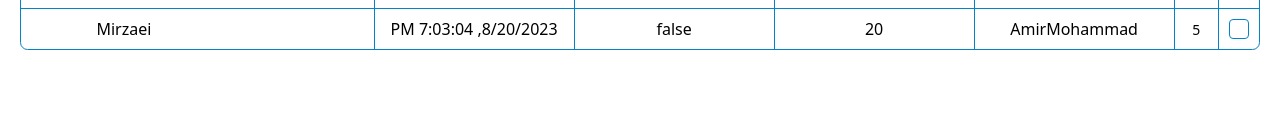
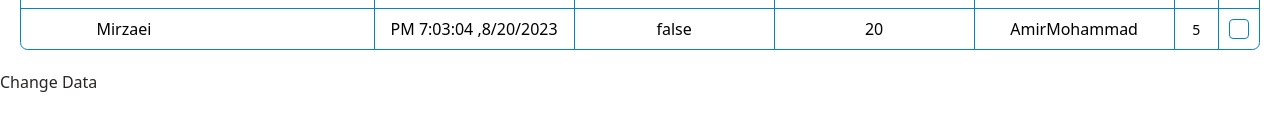
Before and after one commit to AmirMuha/react-table, a React (Create React App) app: page / in a window 1280 px wide. Shown: the part 213-344 px from the top of the page. Built offline with nearby package versions, Linux system fonts and the light colour scheme.

Commit message:
refactor

```diff
--- a/src/index.tsx
+++ b/src/index.tsx
@@ -7,6 +7,14 @@ import createAtoms from "components/util/atoms";
 import colors from "tailwindcss/colors";
 import { useAtom } from "jotai";
 
+const fakeData2 = {
+  id: "97c969fd-7a4d-494d-b59d-40a2a25d266f",
+  first_name: "Reza",
+  last_name: "Ali",
+  isTrue: false,
+  age: 20,
+  birthDate: new Date(),
+};
 const fakeData = {
   id: "97c969fd-7a4d-494d-b59d-40a2a25d266f",
   first_name: "AmirMohammad",
@@ -103,7 +111,7 @@ function App() {
   }, []);
   return (
     <div className="am__m-5">
-      <Table atom={table.atom as any} />
+      <Table store={table.store} atom={table.atom as any} />
     </div>
   );
 }
@@ -112,6 +120,15 @@ ReactDOM.render(
   <div>
     <TableProvider store={table.store}>
       <App />
+      <button
+        className="am__text-stone-800 p-4"
+        onClick={() => {
+          const FAKE_DATA = new Array(5).fill(fakeData2).map((s, indx): typeof fakeData => ({ ...s, id: String(indx) }));
+          table.store.set(table.atom.data, FAKE_DATA);
+        }}
+      >
+        Change Data
+      </button>
     </TableProvider>
   </div>,
   document.getElementById("root")
```
